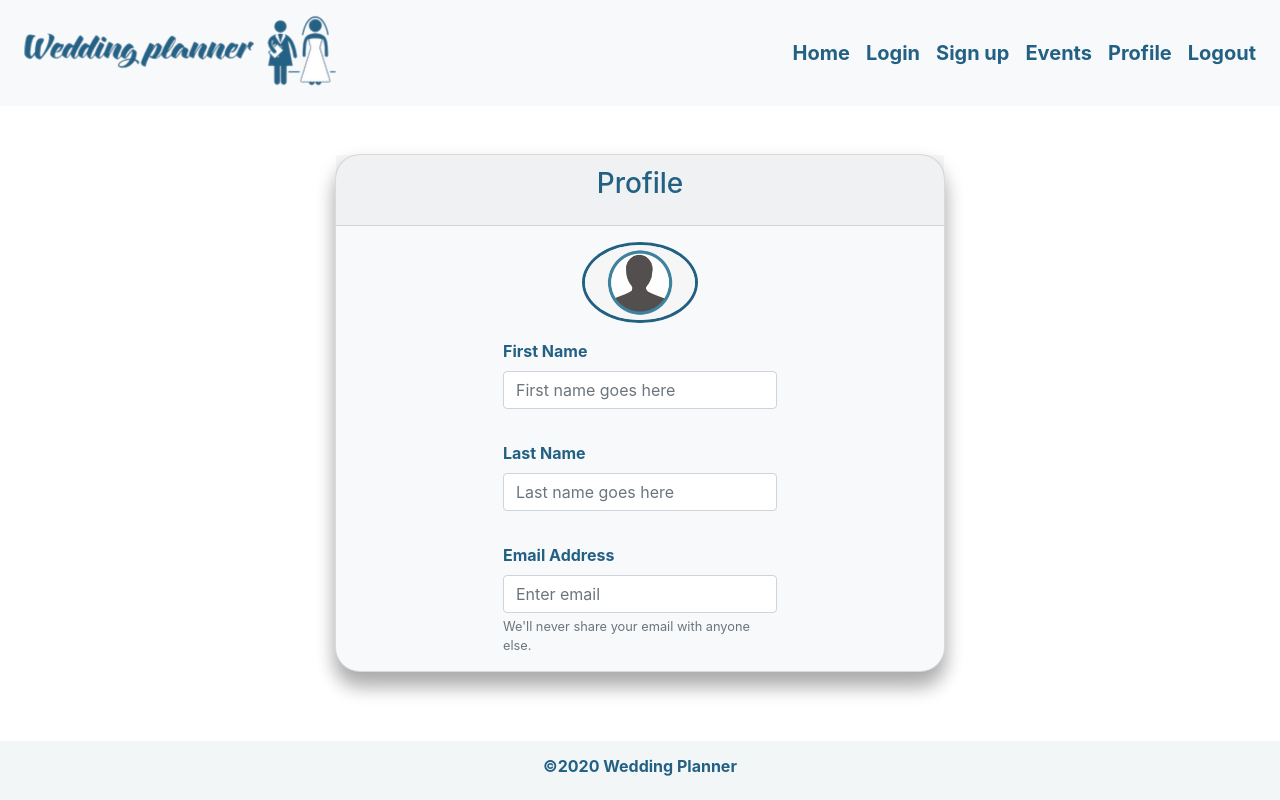
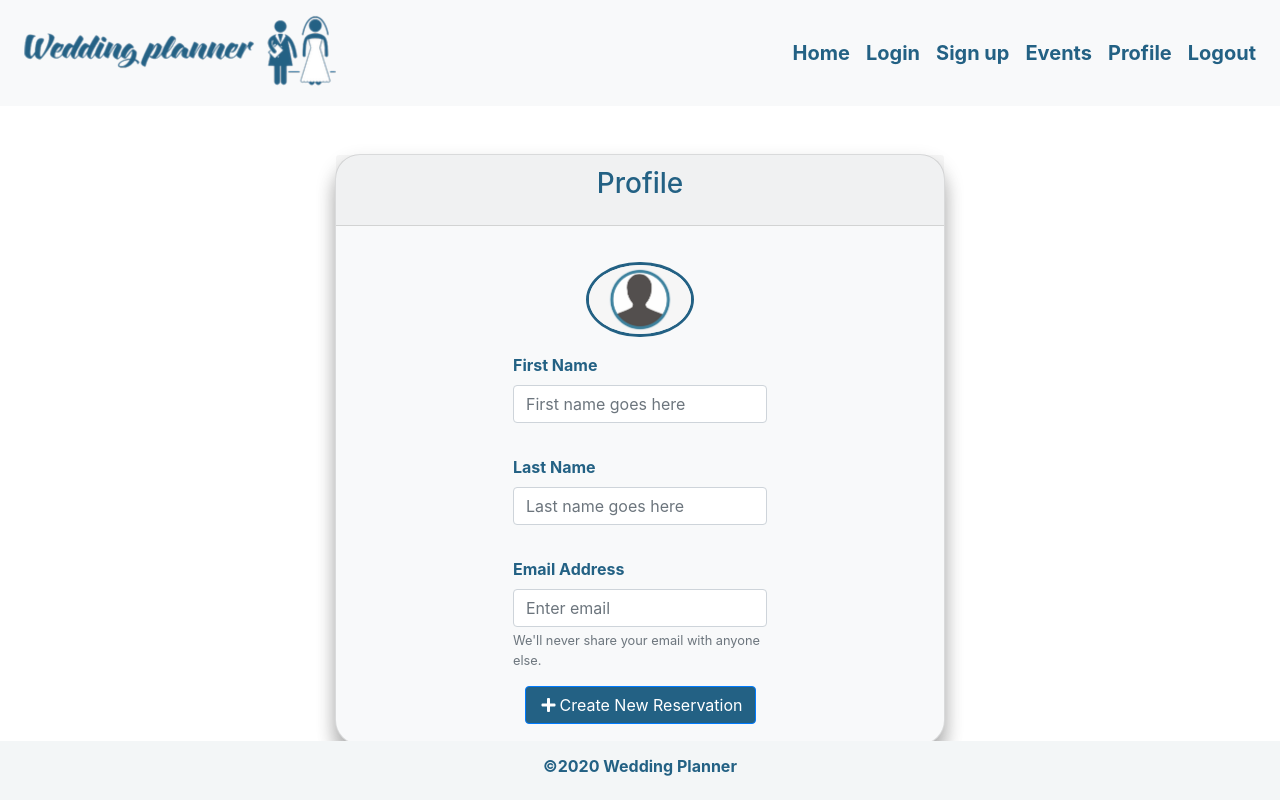
Before and after one commit to wedding-planner-app/wedding-planner, a React (Create React App) app in the folder client/: page /profile in a window 1280 px wide. Built offline with nearby package versions, Linux system fonts and the light colour scheme.

Commit message:
fixing button on profile page

```diff
--- a/client/src/pages/Profile/index.js
+++ b/client/src/pages/Profile/index.js
@@ -18,6 +18,7 @@ const ProfilePage = () => {
                 <h3>Profile</h3>
               </Card.Title>
             </Card.Header>
+            <Card.Body className="custom">
               <Col className="custom pt-3">
                 <Card.Img
                   className="profile-img-style"
@@ -28,6 +29,11 @@ const ProfilePage = () => {
               <FirstName />
               <LastName />
               <Email />
+              <Button className="btnColor">
+                <i class="fa fa-plus p-1" aria-hidden="true"></i>
+                Create New Reservation
+              </Button>
+            </Card.Body>
           </Card>
         </Col>
         <Col className="col-3"></Col>
--- a/client/src/pages/Profile/style.css
+++ b/client/src/pages/Profile/style.css
@@ -23,3 +23,7 @@
     flex-direction: column;
     align-items: center;
   }
+
+  .btnColor {
+    background-color: #236184;
+  }
```
Lines whose indentation alone changed are shown as unchanged.
